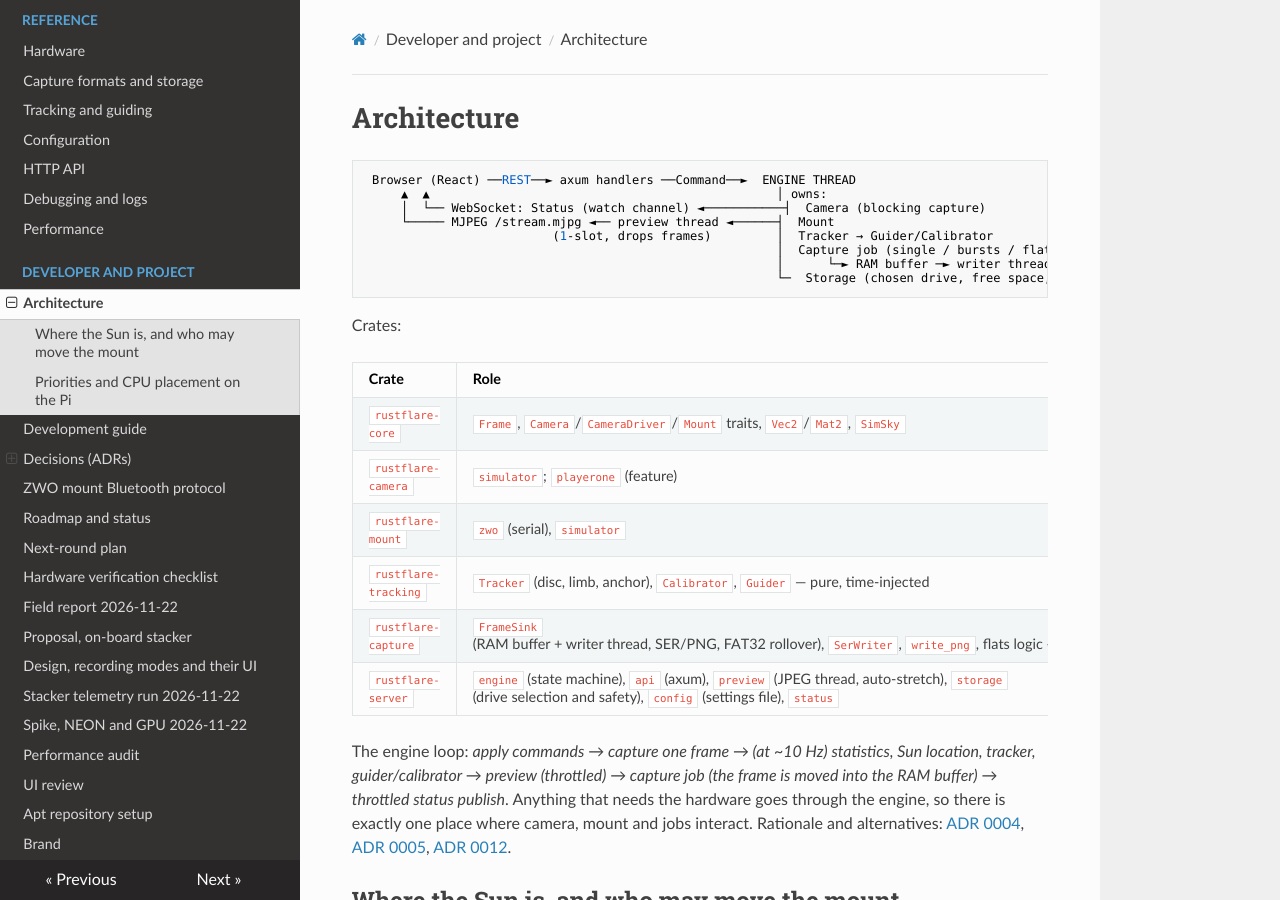
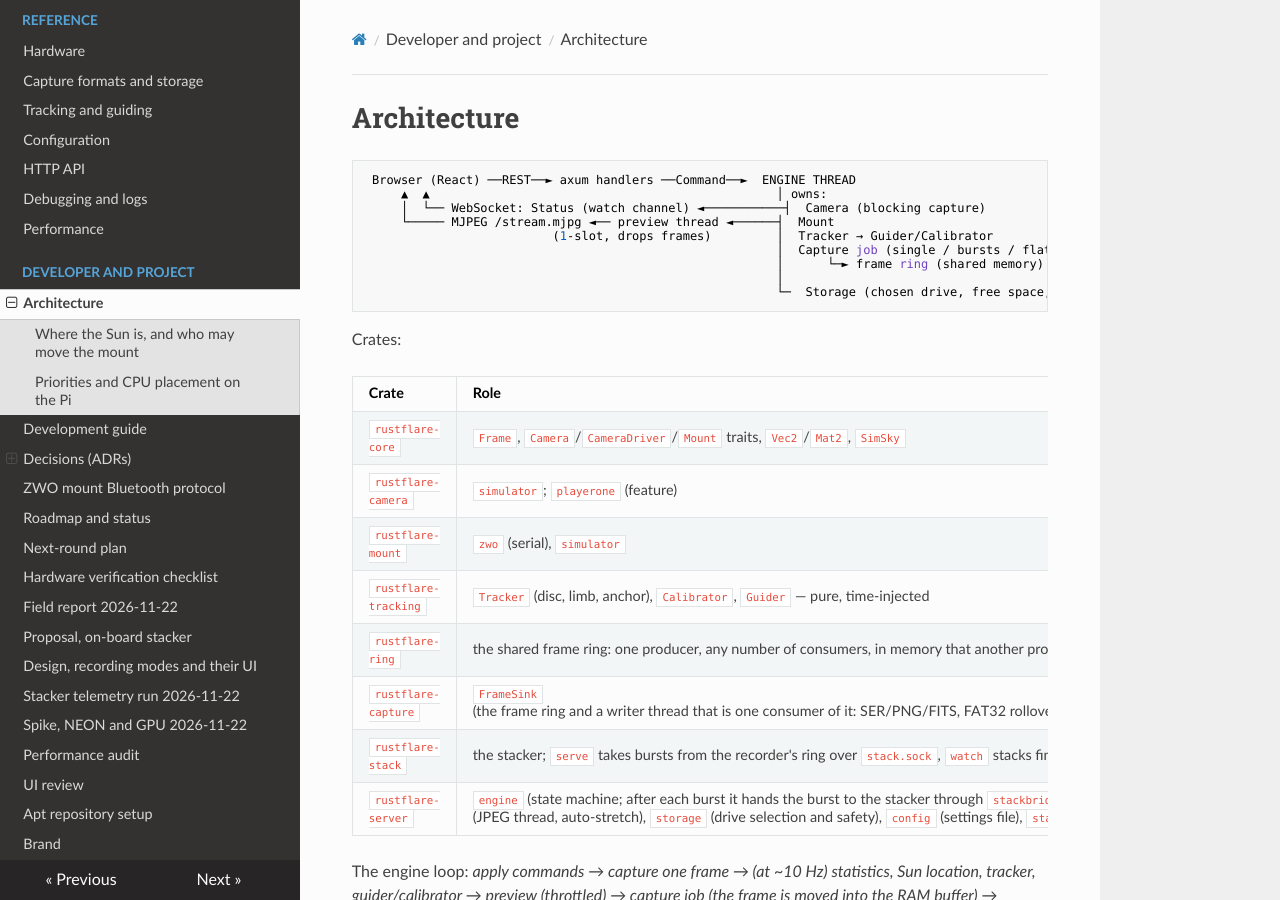
Before and after one commit to ddompe/rustflare, an MkDocs documentation site: the page built from docs/project/architecture.md, in a window 1280 px wide and 900 px high. Built offline with MkDocs 1.6.1, drawn with Linux system fonts in a browser that asks for light colours; nearby versions of some CDN libraries.

Commit message:
Docs review: architecture (ring, stackbridge, crates), Hide controls, Start button, tracking rate wording, dropped-frame notices
Co-Authored-By: Claude Sonnet 5.5 <noreply@anthropic.com>
Claude-Session: https://claude.ai/code/session_017ywF8xXeeShnnXZu6HPae3

````diff
--- a/docs/project/architecture.md
+++ b/docs/project/architecture.md
@@ -7,7 +7,8 @@
      └───── MJPEG /stream.mjpg ◄── preview thread ◄──────┤  Mount
                           (1-slot, drops frames)         │  Tracker → Guider/Calibrator
                                                          │  Capture job (single / bursts / flats)
-                                                         │      └─► RAM buffer ─► writer thread ─► files
+                                                         │      └─► frame ring (shared memory) ─┬─► writer thread ─► files
+                                                         │                                      └─► stacker (other process, via stack.sock)
                                                          └─  Storage (chosen drive, free space, safety)
 ```
 
@@ -19,8 +20,10 @@ Crates:
 | `rustflare-camera` | `simulator`; `playerone` (feature) |
 | `rustflare-mount` | `zwo` (serial), `simulator` |
 | `rustflare-tracking` | `Tracker` (disc, limb, anchor), `Calibrator`, `Guider` — pure, time-injected |
-| `rustflare-capture` | `FrameSink` (RAM buffer + writer thread, SER/PNG, FAT32 rollover), `SerWriter`, `write_png`, flats logic — pure, tested |
-| `rustflare-server` | `engine` (state machine), `api` (axum), `preview` (JPEG thread, auto-stretch), `storage` (drive selection and safety), `config` (settings file), `status` |
+| `rustflare-ring` | the shared frame ring: one producer, any number of consumers, in memory that another process can map (ADR 0019); `ipc` passes its descriptor over a unix socket |
+| `rustflare-capture` | `FrameSink` (the frame ring and a writer thread that is one consumer of it: SER/PNG/FITS, FAT32 rollover, wait or drop when full, deferred bursts), `SerWriter`, `write_png`, flats logic — pure, tested |
+| `rustflare-stack` | the stacker; `serve` takes bursts from the recorder's ring over `stack.sock`, `watch` stacks finished recordings from disk |
+| `rustflare-server` | `engine` (state machine; after each burst it hands the burst to the stacker through `stackbridge` and decides what is written), `api` (axum), `preview` (JPEG thread, auto-stretch), `storage` (drive selection and safety), `config` (settings file), `status` |
 
 The engine loop: *apply commands → capture one frame → (at ~10 Hz) statistics, Sun location, tracker, guider/calibrator → preview (throttled) → capture job (the frame is moved into the RAM buffer) → throttled status publish*.
 Anything that needs the hardware goes through the engine, so there is exactly one place where camera, mount and jobs interact.
````
Also changed, not shown: docs/guide/getting-started.md (+1 -1 lines), docs/guide/record.md (+2 -2 lines), docs/guide/screen.md (+2 -2 lines), docs/guide/troubleshooting.md (+2 -2 lines).
